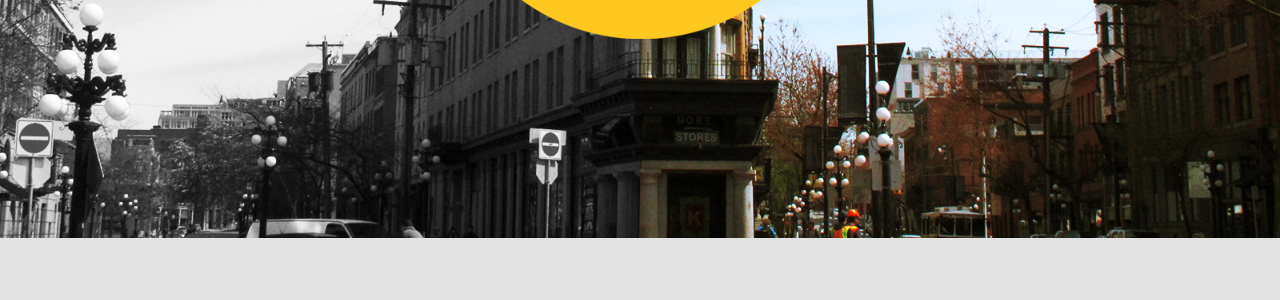
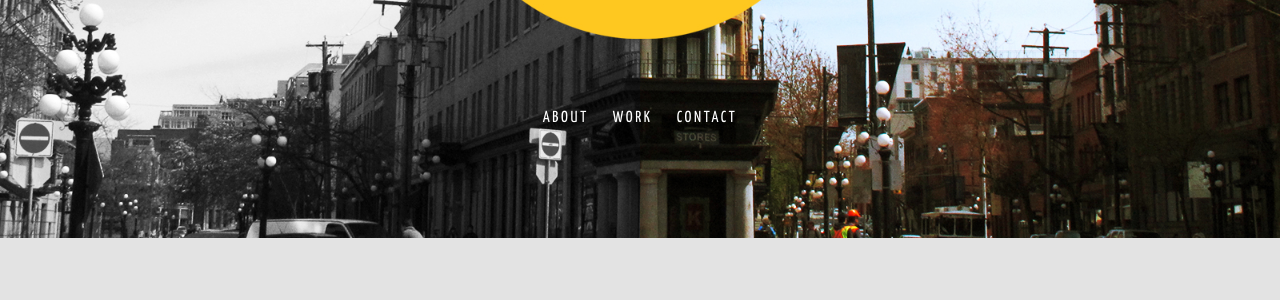
Before and after one commit to g4-SL/personalportfolio_2.0, a PHP site: page /index.html in a window 1280 px wide. Shown: the part 562-862 px from the top of the page. Run offline with PHP 8.4, Linux system fonts and the light colour scheme.

Commit message:
Added dummy navigation and mixin for line animation on hover

```diff
--- a/app/css/style.css
+++ b/app/css/style.css
@@ -11,22 +11,10 @@ html {
   src: url("../fonts/YanoneKaffeesatz-Regular.ttf") format("truetype"); }
 
 @font-face {
-  font-family: "jennifer";
-  font-style: normal;
-  font-weight: normal;
-  src: url("../fonts/Jennifer Lynne Bold.ttf") format("truetype"); }
-
-@font-face {
   font-family: "worthwhile";
   font-style: normal;
   font-weight: normal;
   src: url("../fonts/Worthwhile.ttf") format("truetype"); }
-
-@font-face {
-  font-family: "merriweather";
-  font-style: normal;
-  font-weight: normal;
-  src: url("../fonts/Merriweather-Regular.ttf") format("truetype"); }
 
 @font-face {
   font-family: "rounded";
@@ -81,9 +69,17 @@ header {
   header h1 {
     font-family: worthwhile;
     font-size: 5em; }
+  header nav {
+    margin-top: 65vh;
+    text-align: center;
+    color: #fff; }
+    header nav ul > li {
+      display: inline; }
+      header nav ul > li:not(:last-child) {
+        margin-right: 20px; }
 
 footer {
-  background: #e3e3e3;
+  background: #b0b0b0;
   padding-bottom: 50px; }
 
 #main {
@@ -251,8 +247,6 @@ section {
     opacity: 0;
     text-align: center; }
     .hover-tile-outer .hover-tile-container p {
-      color: rgba(255, 255, 255, 0.7);
-      line-height: 1.5em;
       position: relative; }
       .hover-tile-outer .hover-tile-container p:before {
         -webkit-transform: scaleX(0);
@@ -271,6 +265,16 @@ section {
         bottom: -60%;
         background-color: #fff;
         visibility: hidden; }
+    .hover-tile-outer .hover-tile-container:hover p:before {
+      -webkit-transform: scaleX(1);
+      -moz-transform: scaleX(1);
+      -ms-transform: scaleX(1);
+      -o-transform: scaleX(1);
+      transform: scaleX(1);
+      visibility: visible; }
+    .hover-tile-outer .hover-tile-container p {
+      color: rgba(255, 255, 255, 0.7);
+      line-height: 1.5em; }
     .hover-tile-outer .hover-tile-container h4 {
       margin: 0 0 0.5em 0; }
     .hover-tile-outer .hover-tile-container .view-btn {
@@ -284,10 +288,3 @@ section {
       display: inline-block; }
   .hover-tile-outer .hover-tile-container:hover {
     opacity: 1; }
-    .hover-tile-outer .hover-tile-container:hover p:before {
-      -webkit-transform: scaleX(1);
-      -moz-transform: scaleX(1);
-      -ms-transform: scaleX(1);
-      -o-transform: scaleX(1);
-      transform: scaleX(1);
-      visibility: visible; }
--- a/app/index.html
+++ b/app/index.html
@@ -25,6 +25,13 @@
 	<header role="header">
 		<div class="container">
 		</div>
+		<nav>
+			<ul>
+				<li>About</li>
+				<li>Work</li>
+				<li>Contact</li>
+			</ul>
+		</nav>
 	</header>
 	<div id="main" role="main">
 		<section id="about">
--- a/app/scss/style.scss
+++ b/app/scss/style.scss
@@ -1,9 +1,7 @@
 @import "bourbon";
 @import "neat";
 @include font-face("yanone", "../fonts/YanoneKaffeesatz-Regular", $file-formats:"ttf");
-@include font-face("jennifer", "../fonts/Jennifer Lynne Bold", $file-formats:"ttf");
 @include font-face("worthwhile", "../fonts/Worthwhile", $file-formats:"ttf");
-@include font-face("merriweather", "../fonts/Merriweather-Regular", $file-formats:"ttf");
 @include font-face("rounded", "../fonts/Rounded-Elegance", $file-formats:"ttf");
 
 $space-top-base: 50px;
@@ -21,6 +19,33 @@ $color-pop: #ff9703;
   font-family: rounded;
   display: inline-block;
 }
+
+@mixin line-animation {
+  p {
+    position: relative;
+
+    &:before {
+      @include transform(scaleX(0));
+      @include transition(all, 0.3s ease-in-out);
+      content: "";
+      position: absolute;
+      width: 40%;
+      height: 2px;
+      left: 30%;
+      bottom: -60%;
+      background-color: #fff;
+      visibility: hidden;
+    }
+  }
+
+  &:hover{
+    p:before{
+      @include transform(scaleX(1));
+      visibility: visible;
+    }
+  }
+}
+
 
 body{
 	margin:0;
@@ -70,9 +95,22 @@ header{
     font-family: worthwhile;
     font-size: 5em;
   }
+  nav {
+    margin-top: 65vh;
+    text-align: center;
+    color: #fff;
+
+    ul > li {
+      display: inline;
+
+      &:not(:last-child){
+        margin-right: 20px;
+      }
+    }
+  }
 }
 footer{
-  background: $dark-base-color;
+  background: darken($dark-base-color, 20);
   padding-bottom: $space-top-base;
 }
 #main{
@@ -255,6 +293,7 @@ section{
 
   .hover-tile-container {
     @include transition(all, 0.4s ease);
+    @include line-animation;
     height: $hover-tile-height;
     background: transparentize(#000, 0.4);
     color: white;
@@ -266,20 +305,6 @@ section{
     p {
       color: transparentize(#fff, 0.3);
       line-height: $base-line-height;
-      position: relative;
-
-      &:before {
-        @include transform(scaleX(0));
-        @include transition(all, 0.3s ease-in-out);
-        content: "";
-        position: absolute;
-        width: 40%;
-        height: 2px;
-        left: 30%;
-        bottom: -60%;
-        background-color: #fff;
-        visibility: hidden;
-      }
     }
 
     h4 {
@@ -293,10 +318,5 @@ section{
 
   .hover-tile-container:hover {
     opacity: 1;
-
-    p:before {
-      @include transform(scaleX(1));
-      visibility: visible;
-    }
   }
 }
```
